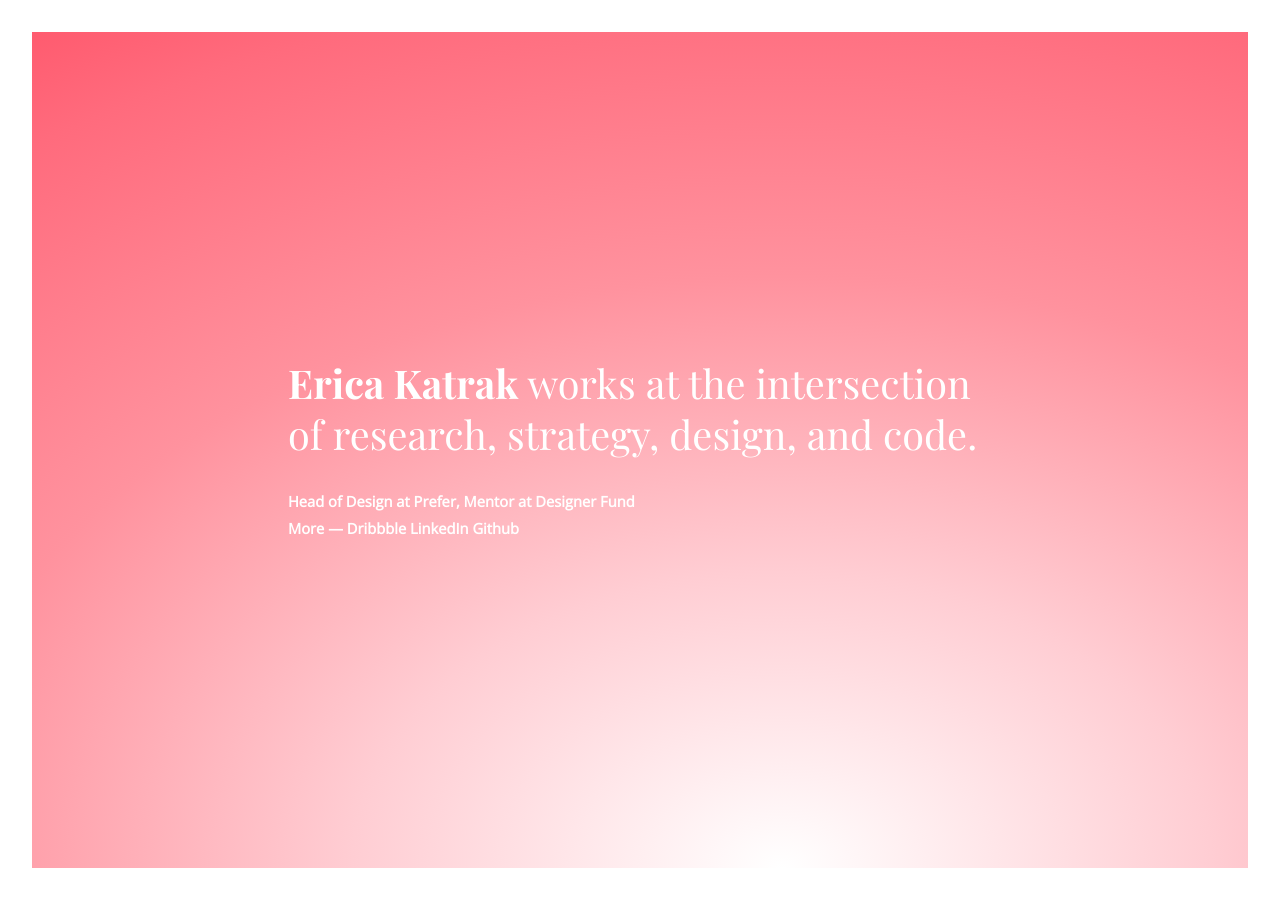
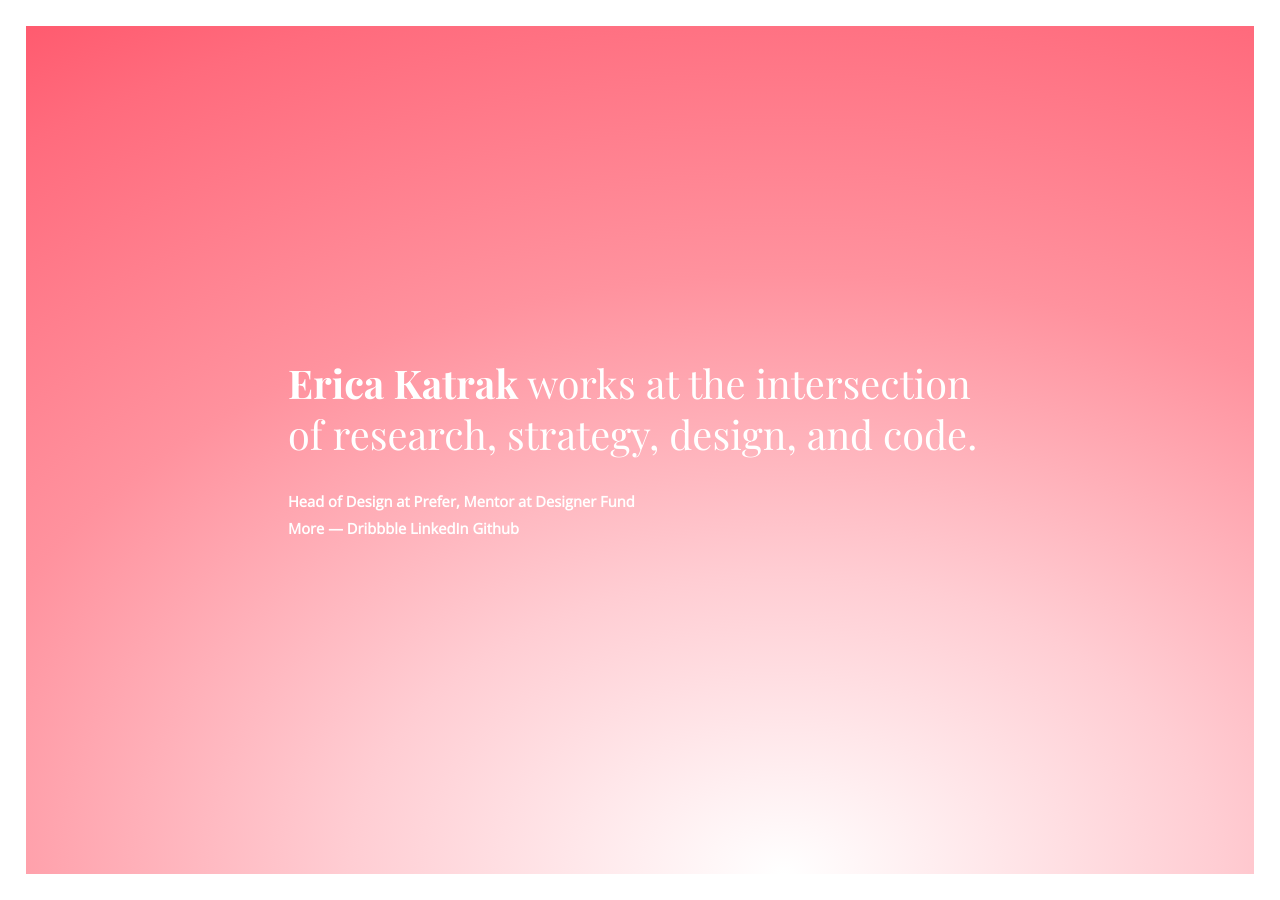
Before and after one commit to ericakatrak/ericakatrak.github.io, a Jekyll site: the page built from index.html, in a window 1280 px wide. Built offline with Jekyll 4.4.1, drawn with Linux system fonts in a browser that asks for light colours.

Commit message:
style tweak

```diff
--- a/css/style.css
+++ b/css/style.css
@@ -53,10 +53,10 @@ body:after {
 	animation: border 60s linear infinite;
 
 	position: absolute;
-	top: 2.5vw;
-	right: 2.5vw;
-	bottom: 2.5vw;
-	left: 2.5vw;
+	top: 2vw;
+	right: 2vw;
+	bottom: 2vw;
+	left: 2vw;
 }
 
 section {
```
